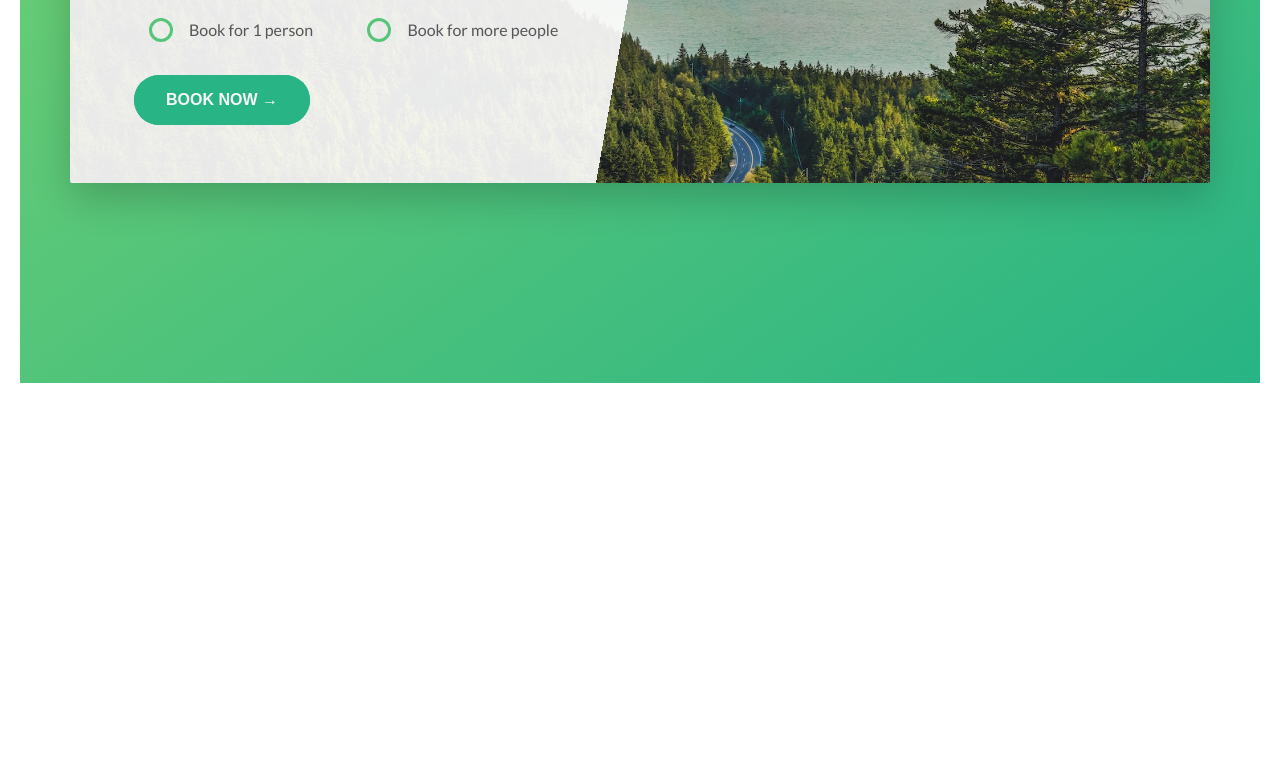
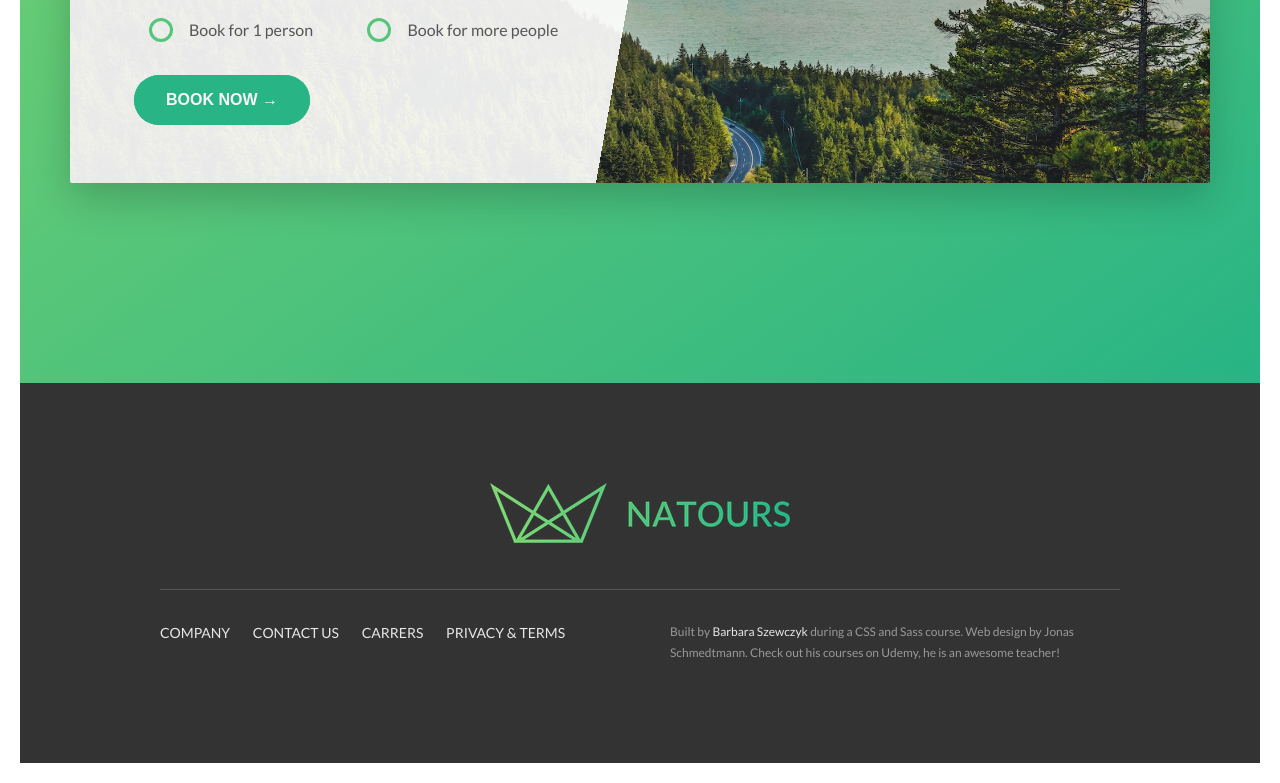
Before and after one commit to bhszewczyk/Natours, a website: page index.html in a window 1280 px wide. Shown: the part 4738-5521 px from the top of the page. Before the commit the page ends 5141 px from the top, so only its background shows below. Drawn offline with Linux system fonts and the light colour scheme.

Commit message:
Adds footer

```diff
--- a/index.html
+++ b/index.html
@@ -390,5 +390,45 @@
         </div>
       </section>
     </main>
+
+    <footer class="footer">
+      <div class="footer__logo-box u-margin-bottom-medium">
+        <img
+          class="footer__logo"
+          src="img/logo-green-small-2x.png"
+          alt="Full logo"
+        />
+      </div>
+      <div class="row">
+        <div class="col-1-of-2">
+          <div class="footer__navigation">
+            <ul class="footer__navigation-list">
+              <li class="footer__navigation-item">
+                <a href="#" class="footer__link">Company</a>
+              </li>
+              <li class="footer__navigation-item">
+                <a href="#" class="footer__link">Contact us</a>
+              </li>
+              <li class="footer__navigation-item">
+                <a href="#" class="footer__link">Carrers</a>
+              </li>
+              <li class="footer__navigation-item">
+                <a href="#" class="footer__link">Privacy & Terms</a>
+              </li>
+            </ul>
+          </div>
+        </div>
+        <div class="col-1-of-2">
+          <p class="footer__copyright">
+            Built by
+            <a href="#" class="footer__link footer__link--author"
+              >Barbara Szewczyk</a
+            >
+            during a CSS and Sass course. Web design by Jonas Schmedtmann. Check
+            out his courses on Udemy, he is an awesome teacher!
+          </p>
+        </div>
+      </div>
+    </footer>
   </body>
 </html>
--- a/sass/abstracts/_variables.scss
+++ b/sass/abstracts/_variables.scss
@@ -11,6 +11,7 @@ $color-tertiary--dark: #c77509;
 
 $color-grey--dark-1: #555;
 $color-grey--dark-2: #999;
+$color-grey--dark-3: #333;
 $color-grey--light-1: #f7f7f7;
 $color-grey--light-2: #e7e7e7;
 
--- /dev/null
+++ b/sass/components/_footer.scss
@@ -0,0 +1,63 @@
+.footer {
+  background-color: $color-grey--dark-3;
+  color: $color-grey--light-2;
+  font-size: $font-size-default;
+  padding: 10rem 14rem;
+  margin: 0 auto;
+  font-size: 1.4rem;
+
+  &__logo-box {
+    text-align: center;
+    border-bottom: 1px solid $color-grey--dark-1;
+    padding-bottom: 4rem;
+  }
+
+  &__logo {
+    width: 30rem;
+    height: auto;
+  }
+
+  &__navigation {
+    text-transform: uppercase;
+    &-list {
+      list-style: none;
+    }
+    &-item {
+      display: inline-block;
+      &:not(:last-child) {
+        margin-right: 2rem;
+      }
+    }
+  }
+
+  &__copyright {
+    color: $color-grey--dark-2;
+    font-size: 1.2rem;
+    display: inline-block;
+  }
+
+  &__link:link,
+  &__link:visited {
+    text-decoration: none;
+    color: $color-grey--light-2;
+    cursor: pointer;
+    transition: all 0.2s;
+    display: inline-block;
+  }
+  &__link:hover,
+  &__link:active {
+    color: $color-primary;
+    transform: scale(1.3);
+  }
+
+  &__link--author:link,
+  &__link--author:visited {
+    border-bottom: 1px solid transparent;
+  }
+
+  &__link--author:hover,
+  &__link--author:active {
+    transform: scale(1);
+    border-bottom: 1px solid $color-primary;
+  }
+}
--- a/sass/main.scss
+++ b/sass/main.scss
@@ -14,6 +14,7 @@
 @import "components/card";
 @import "components/story";
 @import "components/form";
+@import "components/footer";
 @import "components/navigation";
 @import "components/popup";
 
```
Also changed, not shown: sass/main.css.
